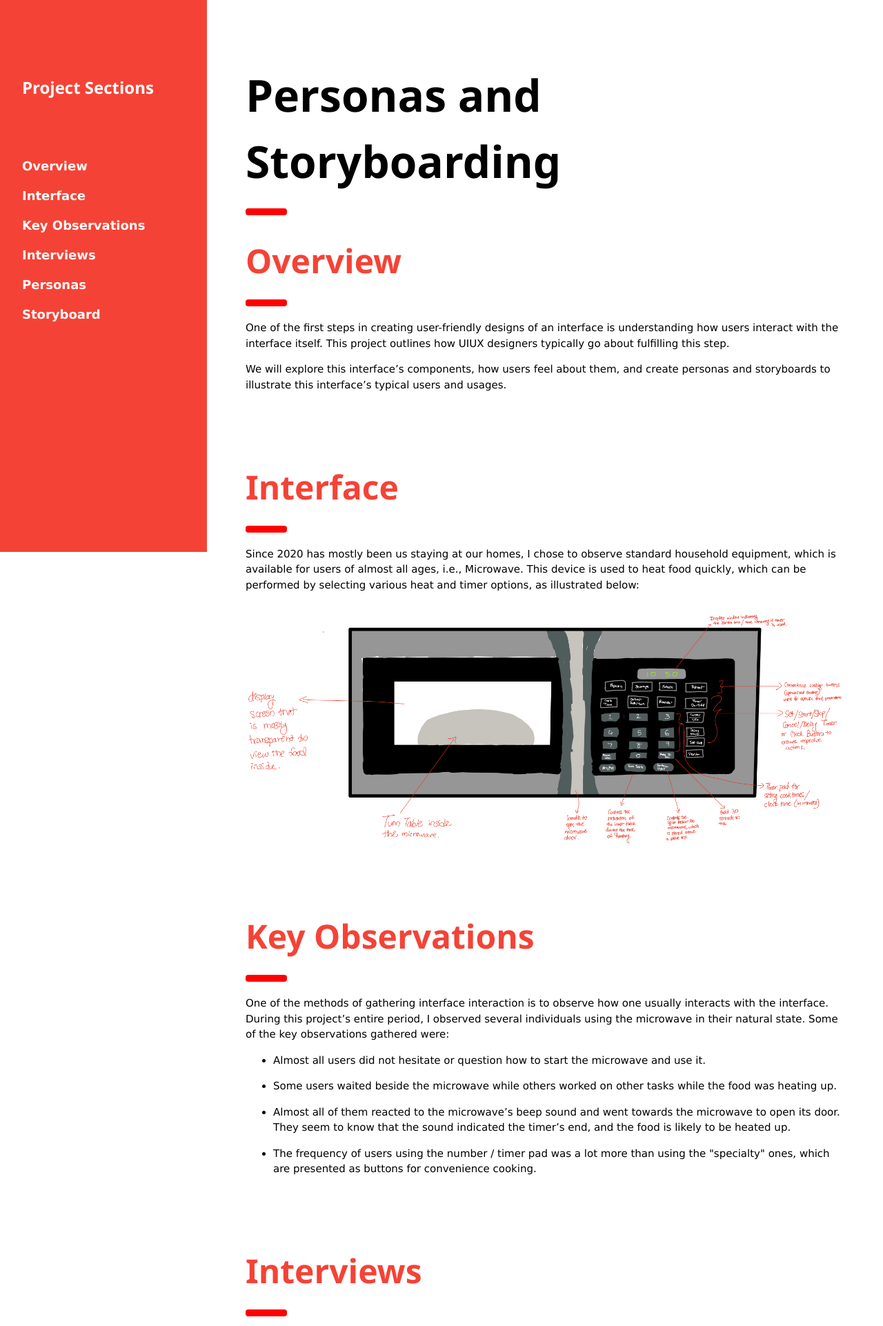
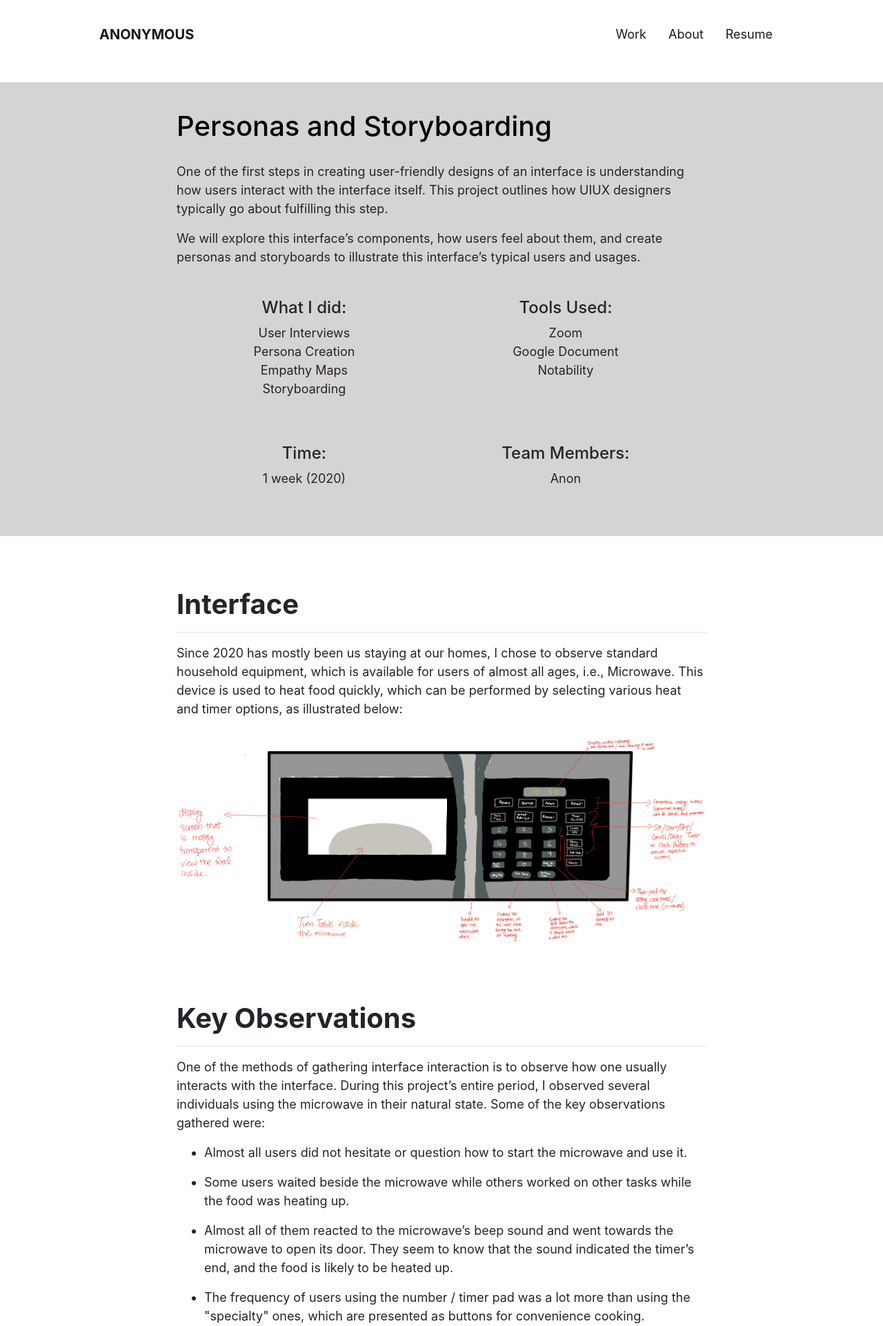
Before and after one commit to KoyenaPal/portfolio, a PHP site: page /assets/projects/personas/personas.html in a window 1280 px wide; the page is wider, and only the part inside the window is pictured. Shown: the top 1922 px of that part at 69% size. Run offline with PHP 8.4, Linux system fonts and the light colour scheme; some libraries are stand-ins or nearby versions.

Commit message:
Working on individual portfolios

```diff
--- a/assets/css/index.css
+++ b/assets/css/index.css
@@ -1,4 +1,5 @@
 @import url('https://fonts.googleapis.com/css?family=Roboto:100,300,400,500,700,900');
+@import url('https://fonts.googleapis.com/css?family=Heebo:400,700|Open+Sans:400,700');
 
 * {
     box-sizing: border-box;
--- /dev/null
+++ b/assets/css/project.css
@@ -0,0 +1,64 @@
+@import url('https://fonts.googleapis.com/css?family=Roboto:100,300,400,500,700,900');
+@import url('https://fonts.googleapis.com/css?family=Heebo:400,700|Open+Sans:400,700');
+
+* {
+    box-sizing: border-box;
+    font-family: -apple-system, BlinkMacSystemFont, 'Segoe UI', Roboto, Oxygen, Ubuntu, Cantarell, 'Open Sans', 'Helvetica Neue', sans-serif;
+  }
+#container{
+    justify-content: center;
+    align-content: center;
+}
+
+#proj-spec .grid-container {
+    display: grid;
+    grid-template-columns: auto auto;
+    grid-gap: 10px;
+    padding: 10px;
+  }
+#proj-spec ul.grid-container, li.grid-container {
+    list-style-type: none;
+    list-style-position:inside;
+    margin:0;
+    padding:0;
+}
+/* li.grid-container {
+    list-style-type: none;
+    list-style-position:inside;
+    margin:0;
+    padding:0;
+}  */
+#proj-spec .grid-container > div {
+    text-align: center;
+    padding: 20px 0;
+}
+
+#proj-spec {
+    width: 60%;
+    padding-top: 40px;
+    margin-left: 20%;
+    margin-right: 20%;
+    padding-bottom: 40px;
+}
+
+#proj-spec h1{
+    color: black;
+
+    padding-bottom: 20px;
+
+  }
+#proj-spec h2{
+    color: black;
+    padding-top: 20px;
+}
+
+.overview {
+    color: black;
+    font-family: 'Open Sans';
+    margin-top: 0.5em;
+  }
+.project-content {
+    width: 60%;
+    margin-left: 20%;
+    margin-right: 20%;
+}
--- a/assets/projects/personas/index.css
+++ /dev/null
@@ -1,17 +0,0 @@
-/* Put your style information here! */
-
-* {
-    box-sizing: border-box;
-  }
-
-body,h1,h2,h3,h4,h5 {font-family: "Poppins", sans-serif}
-body {font-size:16px;}
-
-
-  img {
-    border-radius: 8px;
-    display: block;
-    margin-left: auto;
-    margin-right: auto;
-    height: auto;
-  }
--- a/assets/projects/personas/personas.html
+++ b/assets/projects/personas/personas.html
@@ -1,57 +1,36 @@
-<!doctype html>
-
-<html>
+<!DOCTYPE html>
+<html lang="en">
 <head>
-    <title>Personas and Storyboarding</title>
-    <link rel="stylesheet" href="index.css">
-    <!-- TODO: add additional links here! e.g. fonts, icons, more stylesheets, etc. -->
-    <!-- inspired from https://www.w3schools.com/w3css/tryit.asp?filename=tryw3css_templates_interior_design&stacked=h-->
-    <meta content="width=device-width, initial-scale=1" name="viewport" />
-    <link rel="stylesheet" href="https://www.w3schools.com/w3css/4/w3.css">
-    <link rel="stylesheet" href="https://fonts.googleapis.com/css?family=Raleway">
-    <link rel="stylesheet" href="https://fonts.googleapis.com/css?family=Open Sans">
-    <link rel="stylesheet" href="https://fonts.googleapis.com/css?family=Poppins">
-    <link rel="stylesheet" href="https://cdnjs.cloudflare.com/ajax/libs/font-awesome/4.7.0/css/font-awesome.min.css">
+    <meta charset="UTF-8" name="viewport" content="width=device-width, initial-scale=1.0, shrink-to-fit=no">
+    <meta http-equiv="X-UA-Compatible" content="IE=edge,chrome=1">
+    <meta name="HandheldFriendly" content="true">
+    <title>Personas</title>
+    <link rel="stylesheet" href="https://stackpath.bootstrapcdn.com/bootstrap/4.3.1/css/bootstrap.min.css" integrity="sha384-ggOyR0iXCbMQv3Xipma34MD+dH/1fQ784/j6cY/iJTQUOhcWr7x9JvoRxT2MZw1T" crossorigin="anonymous">
+    <link rel="stylesheet" href="http://cdnjs.cloudflare.com/ajax/libs/font-awesome/4.4.0/css/font-awesome.min.css">
+    <link rel="stylesheet" href="../../css/index.css">
+    <link rel="stylesheet" href="../../css/project.css">
 </head>
-
 <body>
-    <!-- TODO: put your HTML code here! -->
-    <!-- Sidebar/menu -->
-<nav class="w3-sidebar w3-red w3-collapse w3-top w3-large w3-padding" style="z-index:3;width:300px;font-weight:bold;" id="mySidebar"><br>
-  <a href="javascript:void(0)" onclick="w3_close()" class="w3-button w3-hide-large w3-display-topleft" style="width:100%;font-size:22px">Close Menu</a>
-  <div class="w3-container">
-    <h3 class="w3-padding-64"><b>Project Sections</b></h3>
+  <div id="container">
+    <section>
+        <nav class="navbar navbar-expand-lg navbar-light bg-transparent">
+            <a class="navbar-brand add-hover" href="#"><b>ANONYMOUS</b></a>
+            <button class="navbar-toggler" type="button" data-toggle="collapse" data-target="#navbarNavAltMarkup" aria-controls="navbarNavAltMarkup" aria-expanded="false" aria-label="Toggle navigation">
+              <span class="navbar-toggler-icon"></span>
+            </button>
+            <div class="collapse navbar-collapse" id="navbarNavAltMarkup">
+              <div class="navbar-nav ml-auto">
+                <a class="nav-item nav-link active mx-2" href="../../../index.html">Work <span class="sr-only">(current)</span></a>
+                <a class="nav-item nav-link active mx-2" href="../../../about.html">About</a>
+                <a class="nav-item nav-link active mx-2" href="#">Resume</a>
               </div>
-  <div class="w3-bar-block">
-    <a href="#overview" onclick="w3_close()" class="w3-bar-item w3-button w3-hover-white">Overview</a>
-    <a href="#interface" onclick="w3_close()" class="w3-bar-item w3-button w3-hover-white">Interface</a>
-    <a href="#observation" onclick="w3_close()" class="w3-bar-item w3-button w3-hover-white">Key Observations</a>
-    <a href="#interviews" onclick="w3_close()" class="w3-bar-item w3-button w3-hover-white">Interviews</a>
-    <a href="#personas" onclick="w3_close()" class="w3-bar-item w3-button w3-hover-white">Personas</a>
-    <a href="#storyboard" onclick="w3_close()" class="w3-bar-item w3-button w3-hover-white">Storyboard</a>
             </div>
         </nav>
-
-<!-- Overlay effect when opening sidebar on small screens -->
-<div class="w3-overlay w3-hide-large" onclick="w3_close()" style="cursor:pointer" title="close side menu" id="myOverlay"></div>
-
-    <!-- <div class="sidenav">
-      <a href="#overview">Overview</a>
-      <a href="#interface">Interface</a>
-      <a href="#observation">Key Observations</a>
-      <a href="#interviews">Interviews</a>
-      <a href="#personas">Personas</a>
-      <a href="#storyboard">Storyboard</a>
-    </div> -->
-    <div class="w3-main" style="margin-left:340px;margin-right:40px">
-      <!-- Header Content -->
-    <div class="w3-container" style="margin-top:80px">
-      <h1 class="w3-jumbo"><b>Personas and Storyboarding</b></h1>
-      <hr style="width:50px;border:5px solid red" class="w3-round">
-    </div>
-    <div class="w3-container" id="overview">
-      <h1 class="w3-xxxlarge w3-text-red"><b>Overview</b></h1>
-      <hr style="width:50px;border:5px solid red" class="w3-round">
+    </section>
+    <section id="proj-intro" style="background: rgb(214, 211, 211);">
+      <div id="proj-spec">
+        <h1 class="w3-xxxlarge"> Personas and Storyboarding </h1>
+        <a class="overview">
           <p>
             One of the first steps in creating user-friendly designs of an interface
             is understanding how users interact with the interface itself. This project outlines
@@ -60,19 +39,46 @@
           <p>We will explore this interface’s components,
             how users feel about them, and
             create personas and storyboards to illustrate this interface’s typical users and usages.</p>
+        </a>
+        <div class="grid-container">
+          <div id="what-i-did">
+            <h4>What I did:</h4>
+              <p>User Interviews<br />
+              Persona Creation<br />
+              Empathy Maps<br />
+              Storyboarding</p>
           </div>
+          <div id="tools-used">
+            <h4>Tools Used:</h4>
+            <p>Zoom<br />
+              Google Document<br />
+              Notability<p>
+          </div>
+          <div id="time-spent">
+            <h4>Time:</h4>
+            <a> 1 week (2020)</a>
+          </div>
+          <div id="team">
+            <h4>Team Members:</h4>
+            <a>Anon</a>
+          </div>
+        </div>
+      </div>
+    </section>
+    <section class="project-content">
+      <div class="w3-main">
         <div class="w3-container" id="interface" style="margin-top:75px">
-        <h1 class="w3-xxxlarge w3-text-red"><b>Interface</b></h1>
-        <hr style="width:50px;border:5px solid red" class="w3-round">
+          <h1><b>Interface</b></h1>
+          <hr />
           <p>Since 2020 has mostly been us staying at our homes, I chose to observe standard household equipment, which
             is available for users of almost all ages, i.e., Microwave. This device is used to heat food quickly, which
             can be performed by selecting various heat and timer options, as illustrated below:
           </p>
-        <img src="images/microwave.jpg" width="100%">
+          <img class="responsive" src="images/microwave.jpg" width="100%">
         </div>
         <div class="w3-container" id="observation" style="margin-top:75px">
-        <h1 class="w3-xxxlarge w3-text-red"><b>Key Observations</b></h1>
-        <hr style="width:50px;border:5px solid red" class="w3-round">
+          <h1><b>Key Observations</b></h1>
+          <hr />
           <p>One of the methods of gathering interface interaction is to observe how one usually interacts with the interface. During this project’s entire period,
             I observed several individuals using the microwave in their natural state. Some of the key observations gathered were:
           </p>
@@ -90,8 +96,8 @@
           </ul>
         </div>
         <div class="w3-container" id="interviews" style="margin-top:75px">
-        <h1 class="w3-xxxlarge w3-text-red"><b>Interviews</b></h1>
-        <hr style="width:50px;border:5px solid red" class="w3-round">
+          <h1><b>Interviews</b></h1>
+          <hr />
         <p>Another way to gather interface interaction is by directly confronting the users and interviewing them with various questions
           to understand how they use the interface and what they feel about them. The questions that I asked my interviewees are as follows:
         </p>
@@ -141,29 +147,32 @@
         </div>
         <div class="w3-container" id="personas" style="margin-top:75px">
           <h1 class="w3-xxxlarge w3-text-red"><b>Personas</b></h1>
-        <hr style="width:50px;border:5px solid red" class="w3-round">
+          <hr />
         <p>To represent the spectrum of users that I have observed, I have created 2 personas!</p>
         <h3><b>Marco, the busy college student</b></h3>
         <p>
           This user has a busy schedule and is often multitasking. Hence, they value time, comfort, and convenience.
           Usually, while waiting for the food to heat up, they move on to other tasks and then pick up food once they are done.
         </p>
-      <img src="images/marco.jpg">
+        <img class="responsive" src="images/marco.jpg" width="100%">
         <h3><b>Kat, the active stay-at-home mom</b></h3>
         <p>
           While the user is usually at home, they like to perform many tasks ranging from household chores to engaging in conversations with friends and family. They tend to stick to familiar interfaces.
           They are wary of trying new functionality, but they have recently tried using new functionalities like defrost.
         </p>
-      <img src="images/kat.jpg">
+        <img class="responsive" src="images/kat.jpg" width="100%">
         </div>
         <div class="w3-container" id="storyboard" style="margin-top:75px">
-        <h1 class="w3-xxxlarge w3-text-red"><b>Storyboard</b></h1>
-        <hr style="width:50px;border:5px solid red" class="w3-round">
+          <h1><b>Storyboard</b></h1>
+          <hr />
           <p>Storyboarding is an effective way to capture, relate, and explore experiences in the design process.
-          After gathering the above insights, I have developed the following storyboard to display a user’s typical interaction with the microwave interface.
-</p>
-        <img src="images/storyboard.jpg" width="50%">
+            After gathering the above insights, I have developed the following storyboard to display a user’s typical interaction with the microwave interface.</p>
+          <img class="responsive" src="images/storyboard.jpg" width="100%">
         </div>
+
+      </div>
+    </section>
+
 
     </div>
   </body>
```
Also changed, not shown: other parts of assets/css/index.css (+19 -6 lines), assets/projects/personas/personas.css (added, +23 -0 lines), index.html (+24 -16 lines), assets/projects/ab-testing/ab-testing-thumbnail.jpg (deleted), assets/projects/ab-testing/ab-testing-thumbnail.png (added), assets/projects/iterative-design/iterative-thumbnail.jpg (deleted), assets/projects/iterative-design/iterative-thumbnail.png (added). Lines whose indentation alone changed are shown as unchanged.
